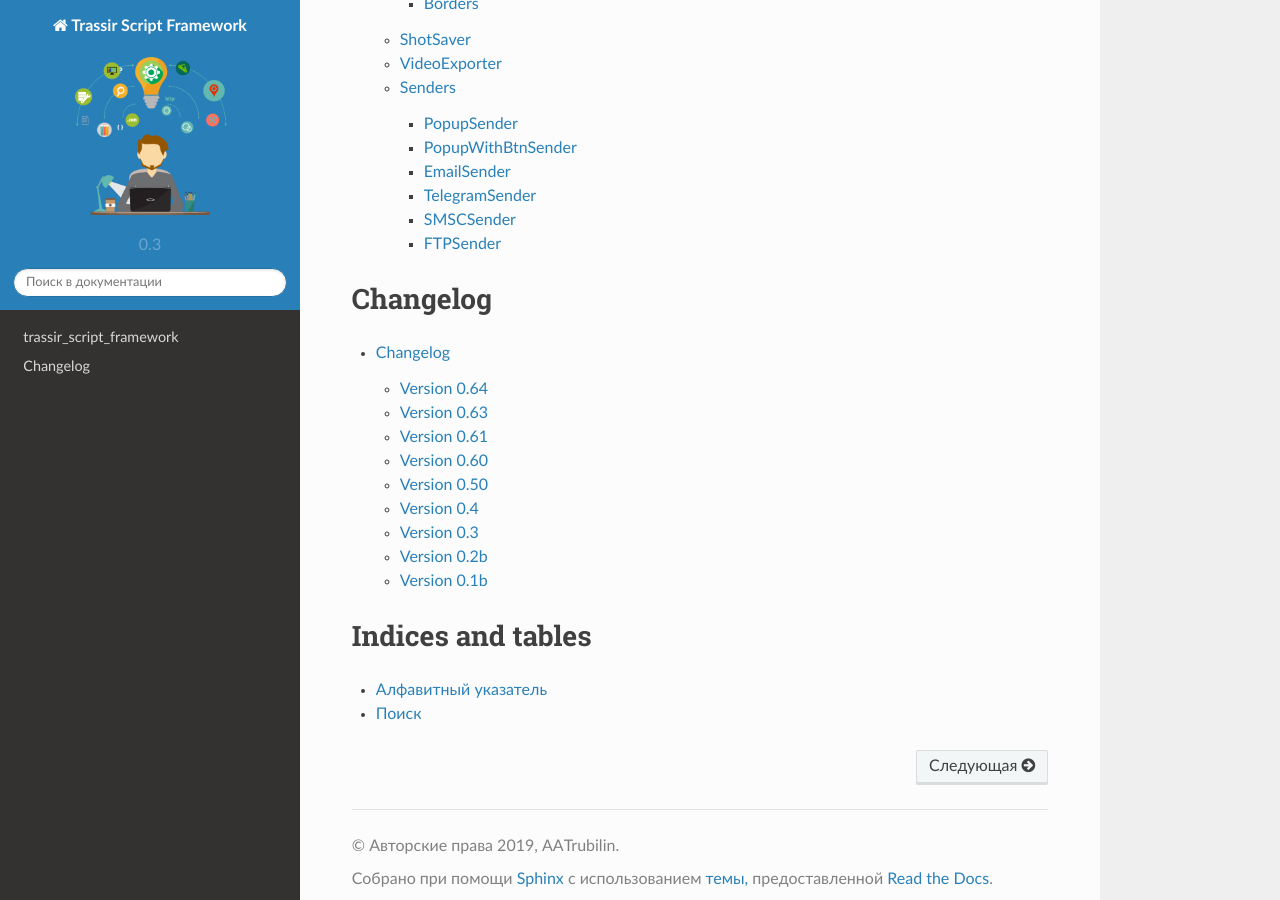
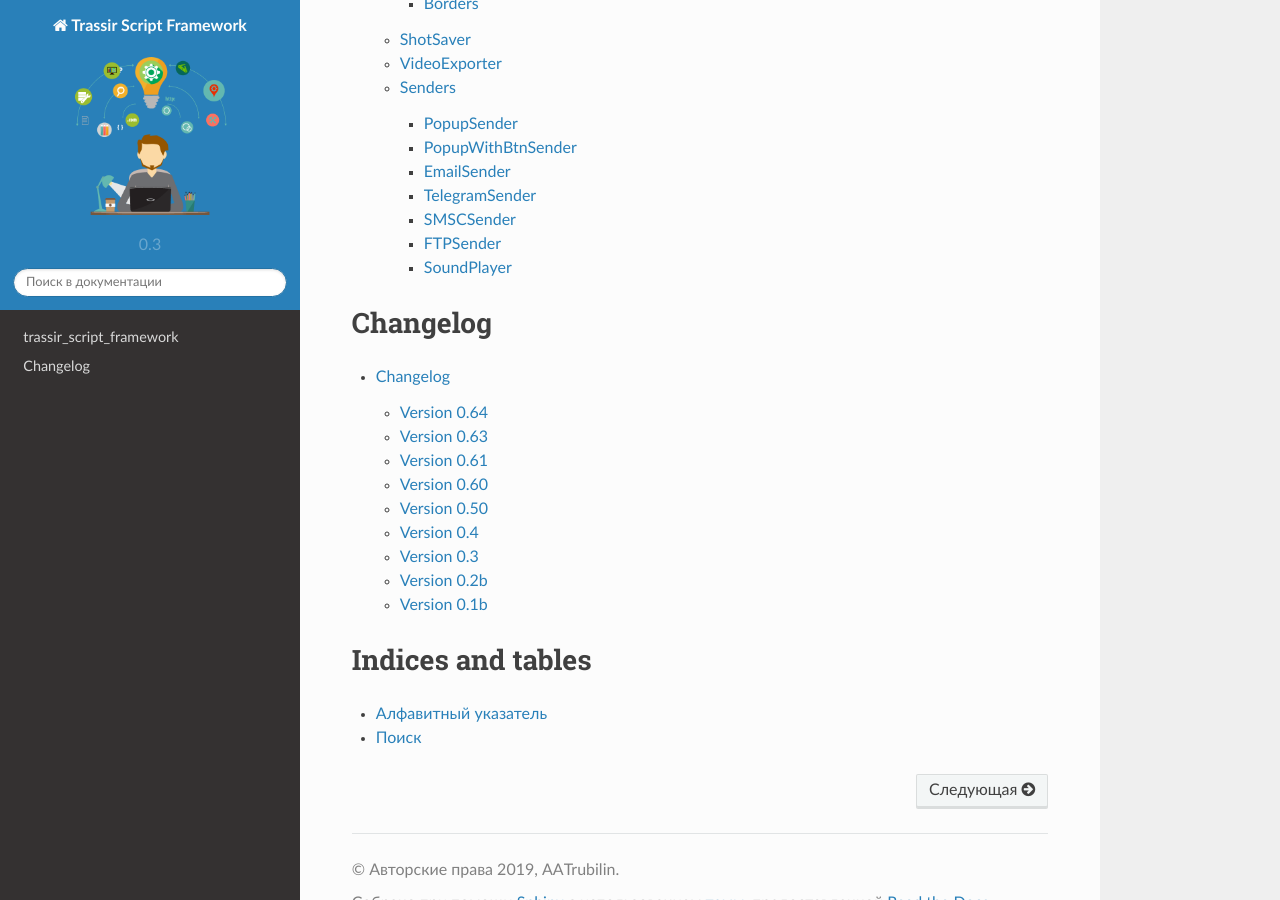
Before and after one commit to aatrubilin/trassir_script_framework, a Sphinx documentation site: the page built from docs/source/index.rst, in a window 1280 px wide and 900 px high, scrolled down 1680 px. Built offline with Sphinx 7.4.7 and the Read the Docs theme 2.0.0, drawn with Linux system fonts in a browser that asks for light colours.

Commit message:
fix docs and changes

```diff
--- a/CHANGES.rst
+++ b/CHANGES.rst
@@ -7,6 +7,7 @@
 *Released 2019-07-25*
 
 New Features
+
 - Add global `logger`. You need just set `DEBUG = True`
 - Add :attr:`trassir_script_framework.BaseUtils.context_menu`
 - Add :meth:`trassir_script_framework.BaseUtils.context_menu_button`
--- a/docs/source/script_framework.senders.rst
+++ b/docs/source/script_framework.senders.rst
@@ -30,3 +30,8 @@
 ---------
 .. autoclass:: trassir_script_framework.FTPSender
     :members:
+
+SoundPlayer
+-----------
+.. autoclass:: trassir_script_framework.SoundPlayer
+    :members:
```
